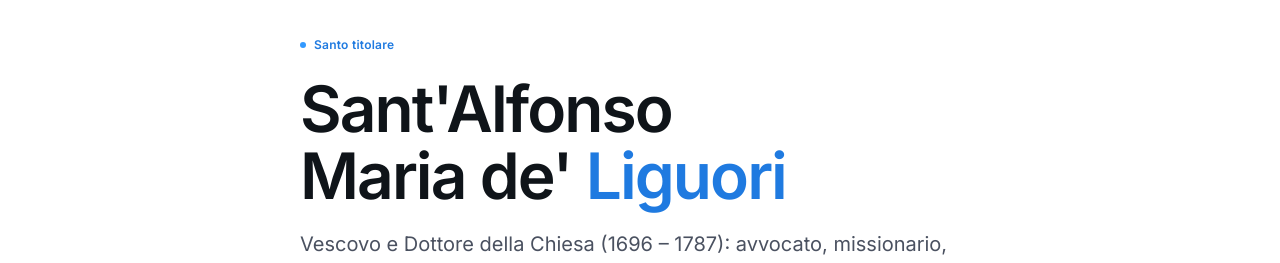
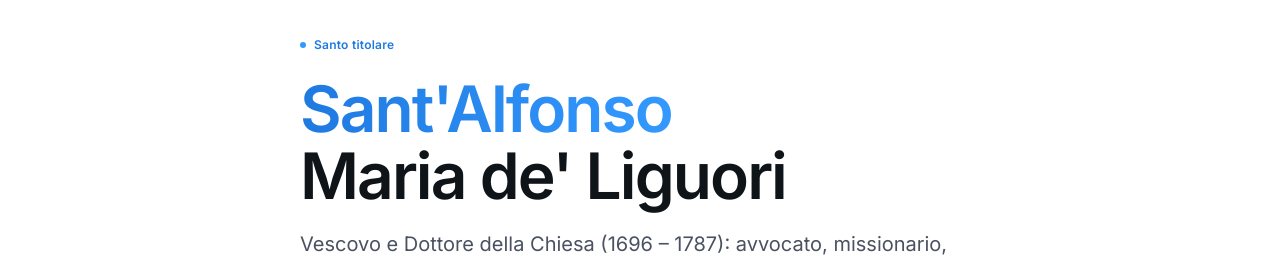
Before and after one commit to santalfonso/santalfonso.org, a Next.js app: page /parrocchia/santo-titolare in a window 1280 px wide. Shown: the part 173-436 px from the top of the page. Built offline with nearby package versions, Linux system fonts and the light colour scheme.

Commit message:
Santo titolare: gradient blu su Sant'Alfonso, nero su Maria de' Liguori

```diff
--- a/src/app/(public)/parrocchia/santo-titolare/page.tsx
+++ b/src/app/(public)/parrocchia/santo-titolare/page.tsx
@@ -97,8 +97,14 @@ export default function SantoTitolarePage() {
         kicker="Santo titolare"
         title={
           <>
-            Sant&apos;Alfonso Maria de&apos;{" "}
-            <span style={{ color: "var(--azure-deep)" }}>Liguori</span>
+            <span style={{
+              background: "linear-gradient(90deg, var(--azure-deep), var(--azure))",
+              WebkitBackgroundClip: "text",
+              WebkitTextFillColor: "transparent",
+              backgroundClip: "text",
+            }}>Sant&apos;Alfonso</span>
+            {" "}
+            <span style={{ color: "var(--ink)" }}>Maria de&apos; Liguori</span>
           </>
         }
         lead="Vescovo e Dottore della Chiesa (1696 – 1787): avvocato, missionario, fondatore dei Redentoristi, maestro di misericordia."
```
